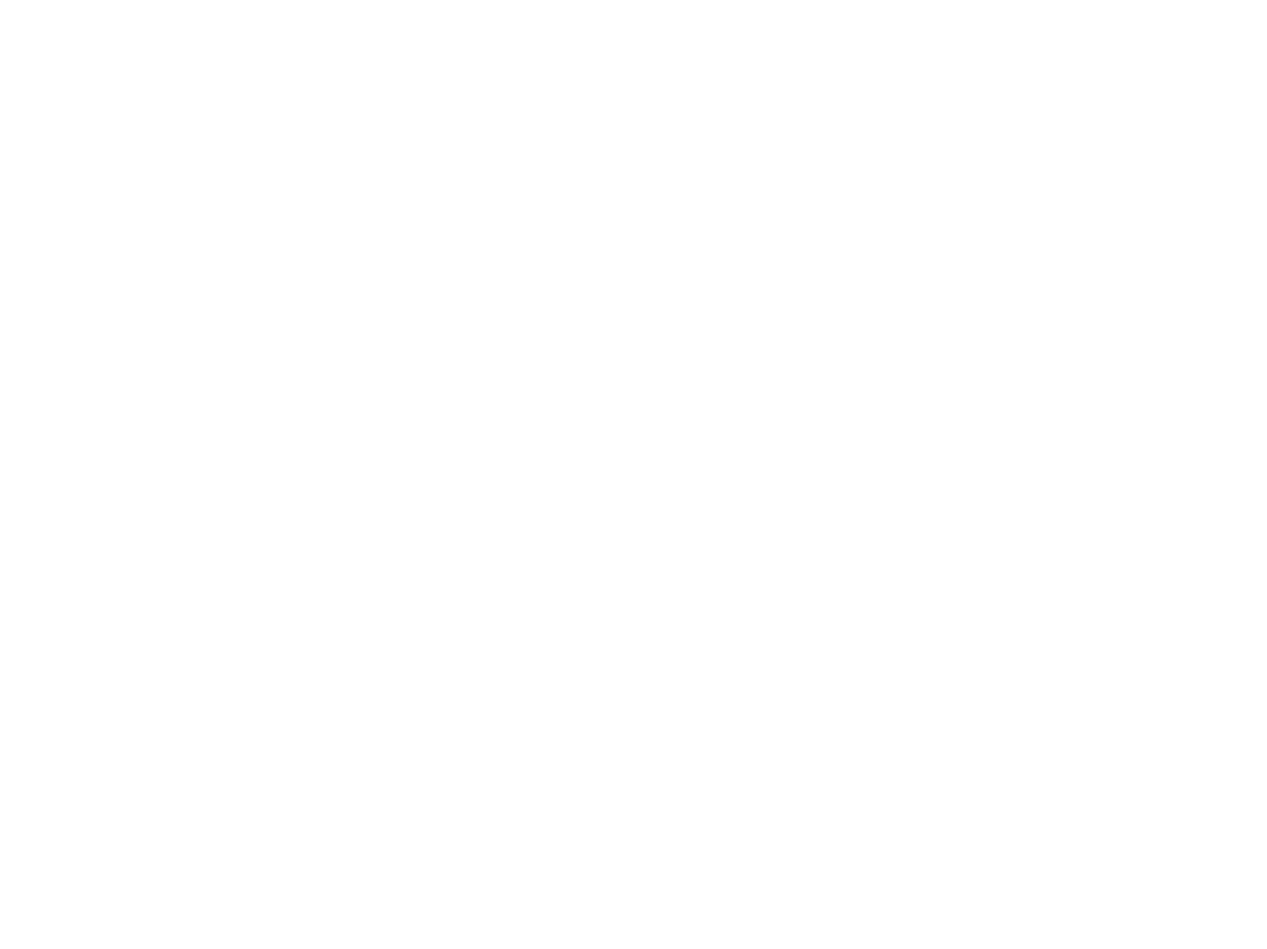
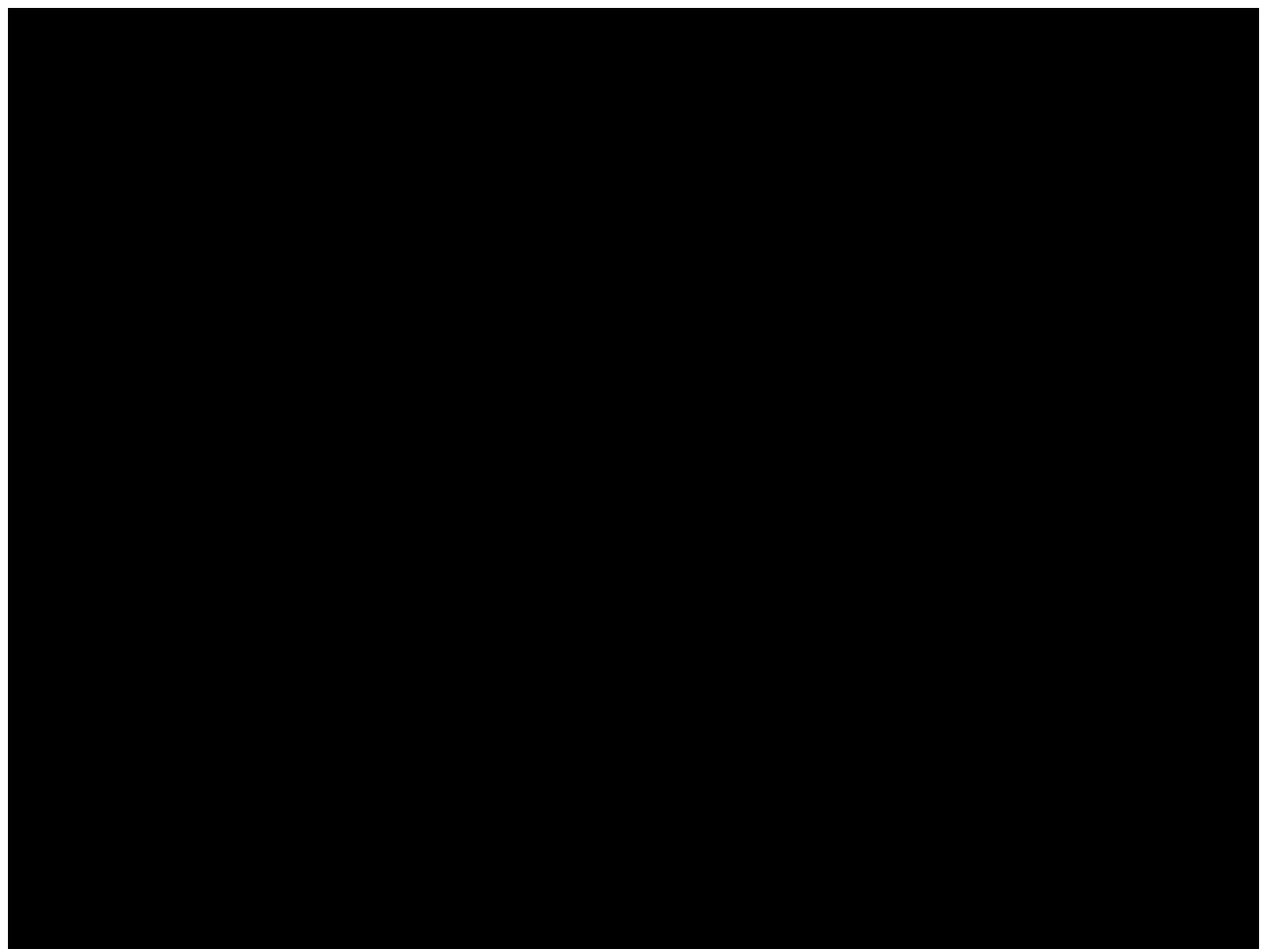
Before and after one commit to nomaddr/js-etch-a-sketch, a plain HTML site: page index.html in a window 1280 px wide. Shown: the top 959 px of the page at 99% size. Before the commit the page ends 800 px from the top, so only its background shows below. Drawn offline with Linux system fonts and the light colour scheme.

Commit message:
Add grid and eventlistener for mouseover & mouseout

```diff
--- a/index.html
+++ b/index.html
@@ -5,6 +5,7 @@
 		<meta name="viewport" content="width=device-width, initial-scale=1">
 		<title>Etch a Sketch</title>
 		<link href="style.css" rel="stylesheet">
+		<script src="script.js" defer></script>
 	</head>
 	<body>
 		<div class="container">
--- a/script.js
+++ b/script.js
@@ -2,8 +2,21 @@ const grid_size = 16;
 let grid = [];
 let container = document.querySelector(".container");
 
-for (let i = 0; i < grid_size; i++) {
+function mouseHover() {
+
+}
+
+// Create Grid using Flexbox
+for (let i = 0; i < grid_size*grid_size; i++) {
 	grid[i] = document.createElement("div");
-	grid[i].classList.add("grid-cell");
+	//grid[i].classList.add("grid-cell");
+	grid[i].classList.add("square");
+	grid[i].addEventListener("mouseover", () => {
+		grid[i].classList.add("active");
+	 });
+	grid[i].addEventListener("mouseout", () => {
+		grid[i].classList.remove("active");
+	 });
 	container.appendChild(grid[i]);
+
 }
--- a/style.css
+++ b/style.css
@@ -1,8 +1,27 @@
 .container {
 	display: flex;
-
+	flex-wrap: wrap;
 }
 
+.container > * {
+	flex: 1 0 6%;
+}
+
+.square {
+    background-color: black;
+	height:auto;
+}
+
+.square:before {
+	content: '';
+    display: block;
+    padding-top: 100%;
+}
+
+.active {
+	background-color: brown;
+}
+
+
 .grid-cell {
-	background-color: Red;
 }
```
